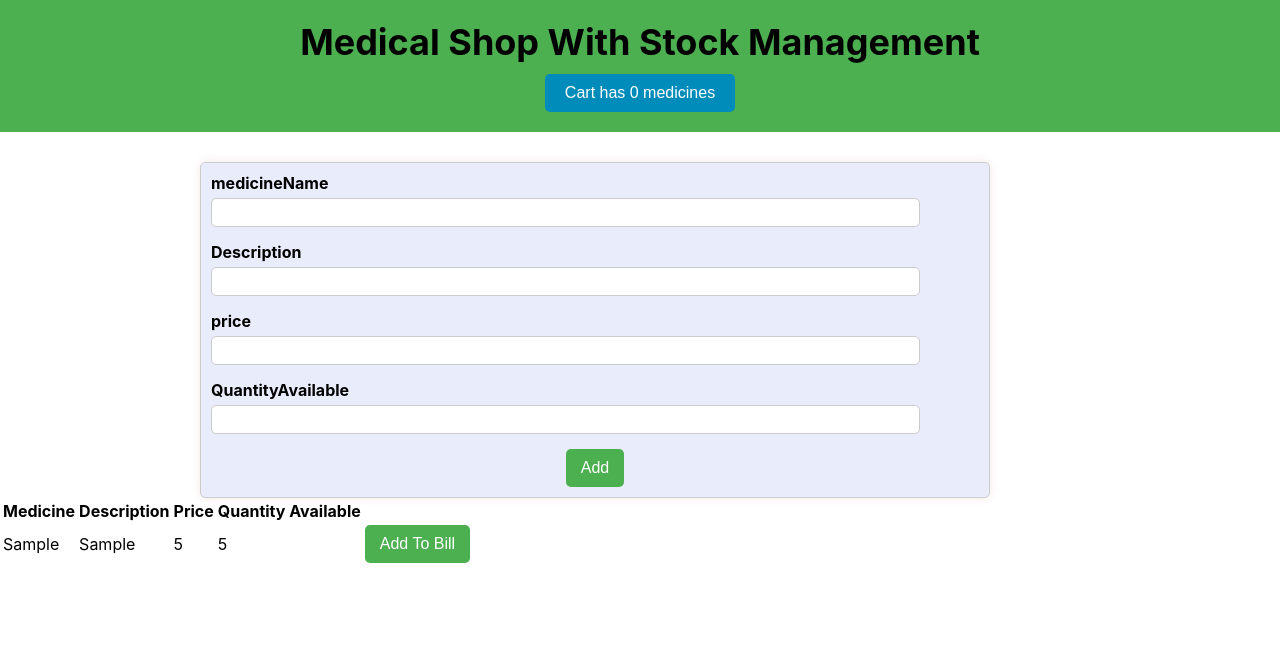
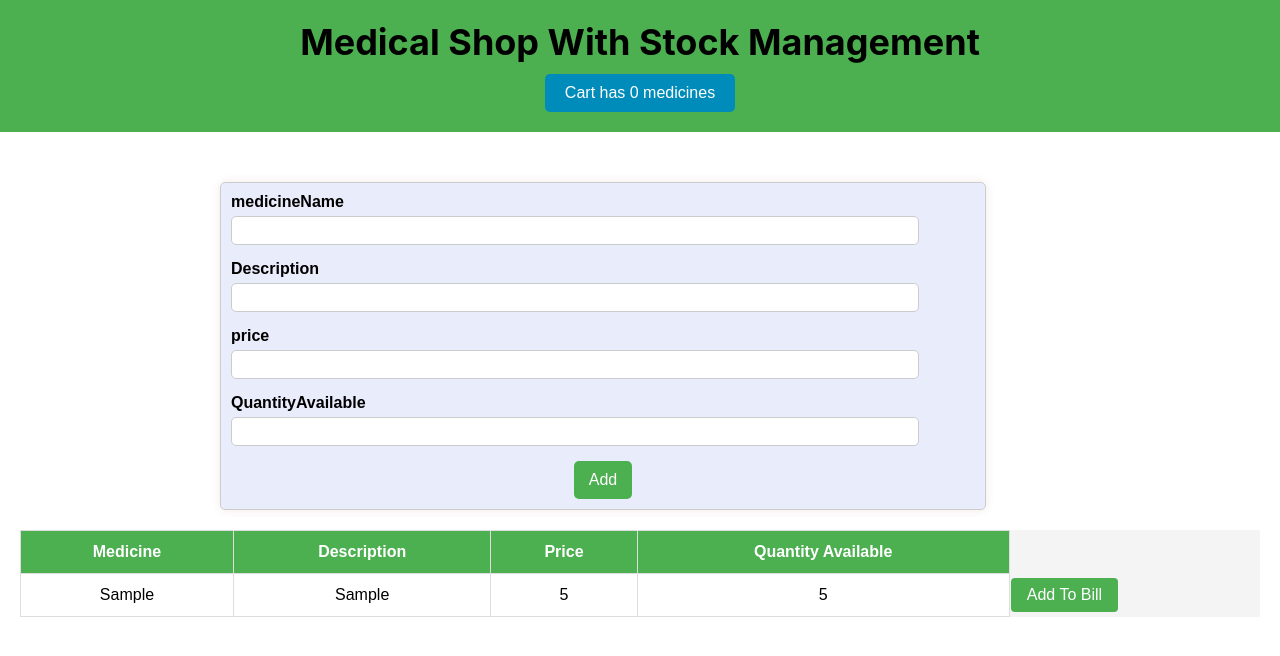
Before and after one commit to shalinigogikar/Medical-app, a React (Create React App) app: page / in a window 1280 px wide. Both pictures are taken after typing "Sample", "Sample", "5", "5" into the empty fields and a click on the button "Add". Shown: the top 656 px of the page. Built offline with nearby package versions, Linux system fonts and the light colour scheme.

Commit message:
css files are included

```diff
--- a/src/components/MedicineList.js
+++ b/src/components/MedicineList.js
@@ -1,9 +1,10 @@
 import React,{useContext, useState}from "react";
 import BillContext from "./BillContext";
 import AddForm from "./AddForm";
+import classes from "./MedicineList.module.css";
 const MedicineList=()=>
 {
-    const {bill,setBill}=useContext(BillContext);
+    const {setBill}=useContext(BillContext);
     const [medilist,setMediList]=useState([]);
     const addMedicineHandler=(medicine)=>{
         setMediList((prevMedicines) => [...prevMedicines, medicine]);
@@ -20,31 +21,33 @@ const MedicineList=()=>
 
         }
     };
-    let totalAmount = 0;
-for (let i = 0; i < bill.length; i++) {
-  totalAmount += Number(bill[i].price);
-}
     return(
-        <div>
+        <div className={classes.container}>
             <AddForm onAddMedicine={addMedicineHandler}/>
-<table>
-    <thead>
+<table className={classes.table}>
+    <thead className={classes.tableHead}>
         <tr>
-        <th>Medicine</th>
-        <th>Description</th>
-        <th>Price</th>
-        <th>Quantity Available</th>
+        <th className={classes.th}>Medicine</th>
+        <th className={classes.th}>Description</th>
+        <th className={classes.th}>Price</th>
+        <th className={classes.th}>Quantity Available</th>
         </tr>
     </thead>
     <tbody>
     {medilist.map((med, index) => (
-        <tr key={index}>
-        <td>{med.medicineName}</td>
-        <td>{med.description}</td>
-        <td>{med.price}</td>
-        <td>{med.quantityAvailable}</td>
+        <tr key={index} className={classes.tableRowHover}>
+        <td className={classes.td}>{med.medicineName}</td>
+        <td className={classes.td}>{med.description}</td>
+        <td className={classes.td}>{med.price}</td>
+        <td className={classes.td}>{med.quantityAvailable}</td>
         <td>
-            <button onClick={()=>addToBillHandler(med)} disabled={med.quantityAvailable===0}>{med.quantityAvailable===0?"Out Of Stock":"Add To Bill"}</button>
+            <button
+             className={
+                med.quantityAvailable === 0
+                  ? classes.buttonOutOfStock
+                  : classes.button
+              }
+               onClick={()=>addToBillHandler(med)} disabled={med.quantityAvailable===0}>{med.quantityAvailable===0?"Out Of Stock":"Add To Bill"}</button>
         </td>
         </tr>
         ))}
```
